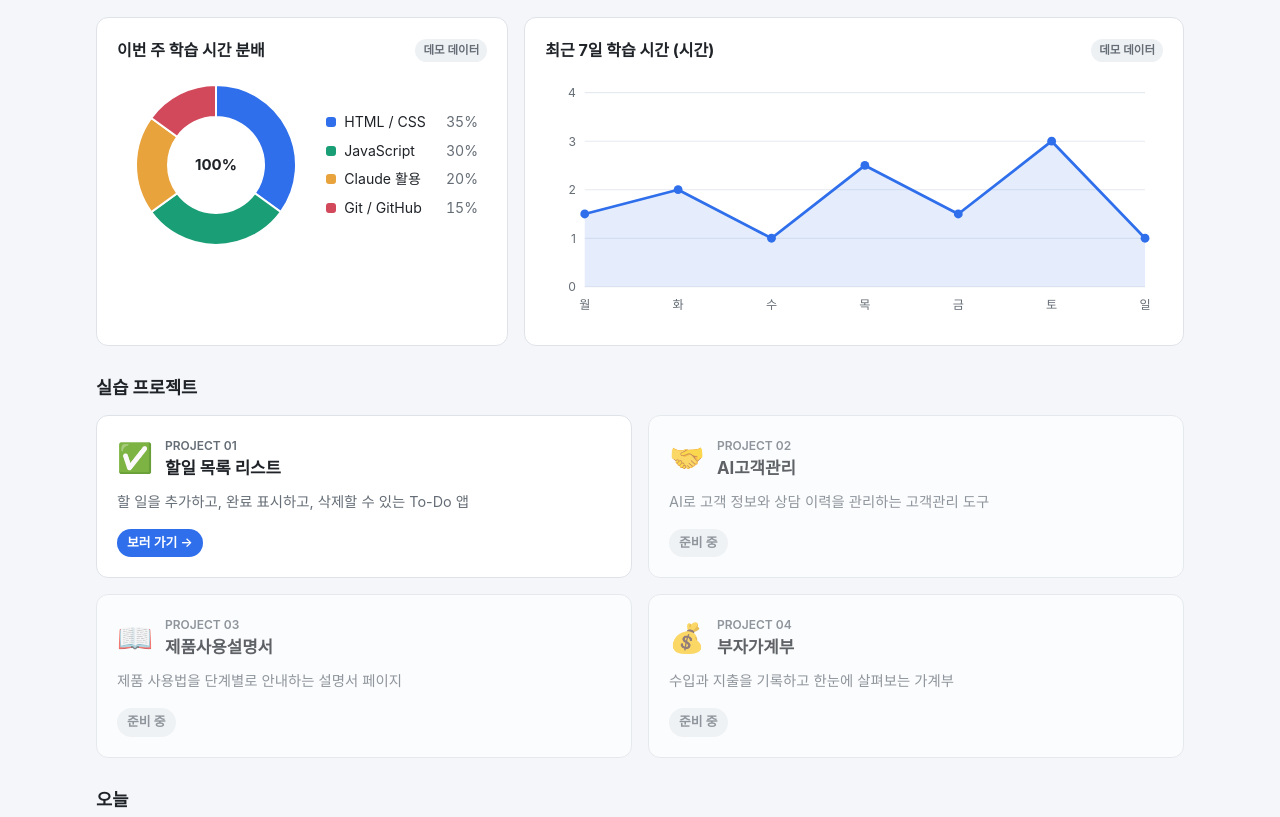
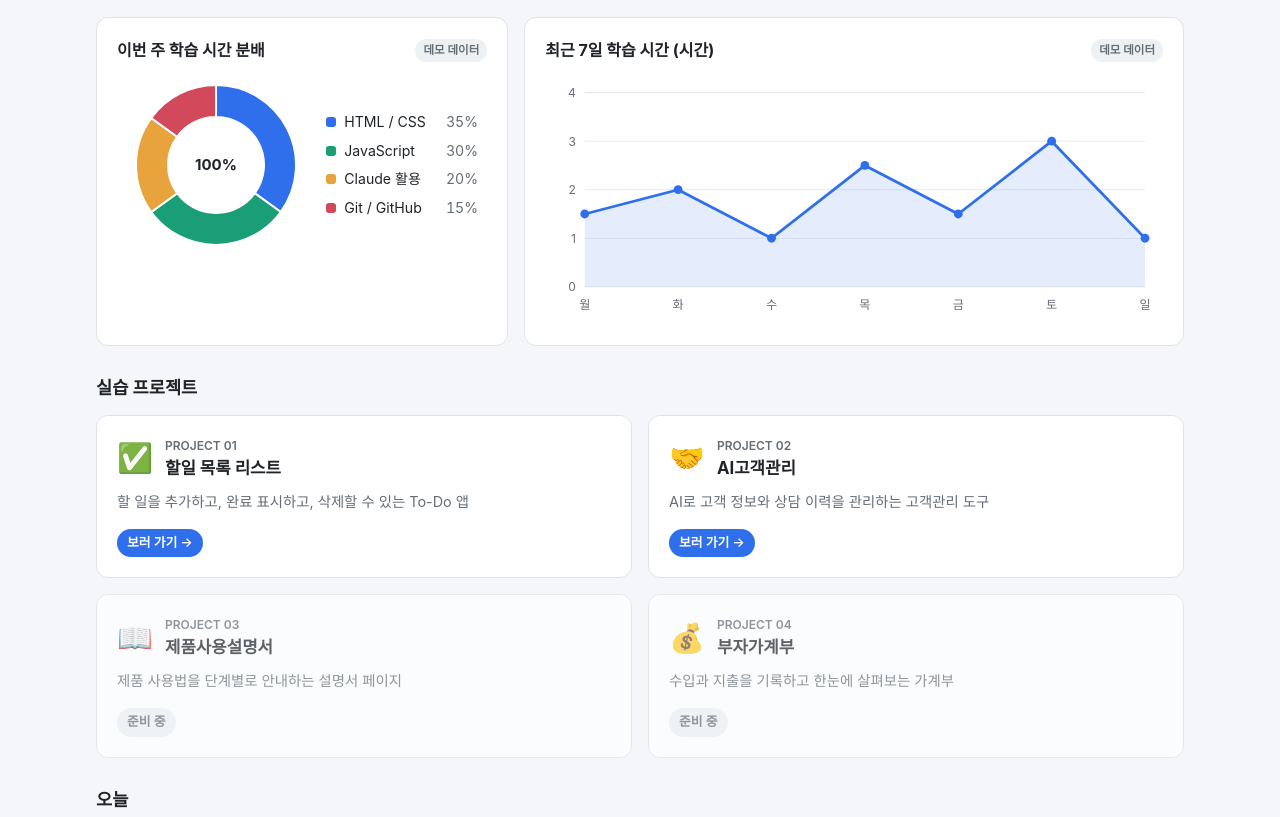
Before and after one commit to ansubin-nuskin/ansubin-nuskin.github.io, a plain HTML site: page index.html in a window 1280 px wide. Shown: the part 280-1097 px from the top of the page. Drawn offline with Linux system fonts and the light colour scheme.

Commit message:
Link AI CRM project card
Co-Authored-By: Claude Opus 5.5 <noreply@anthropic.com>

```diff
--- a/index.html
+++ b/index.html
@@ -265,7 +265,7 @@
         </a>
       </li>
       <li>
-        <a class="card disabled" aria-disabled="true">
+        <a class="card" href="https://subinan-git.github.io/ai-crm/" target="_blank" rel="noopener">
           <div class="top">
             <span class="icon">🤝</span>
             <div>
@@ -274,7 +274,7 @@
             </div>
           </div>
           <p>AI로 고객 정보와 상담 이력을 관리하는 고객관리 도구</p>
-          <span class="badge">준비 중</span>
+          <span class="badge">보러 가기 →</span>
         </a>
       </li>
       <li>
```
